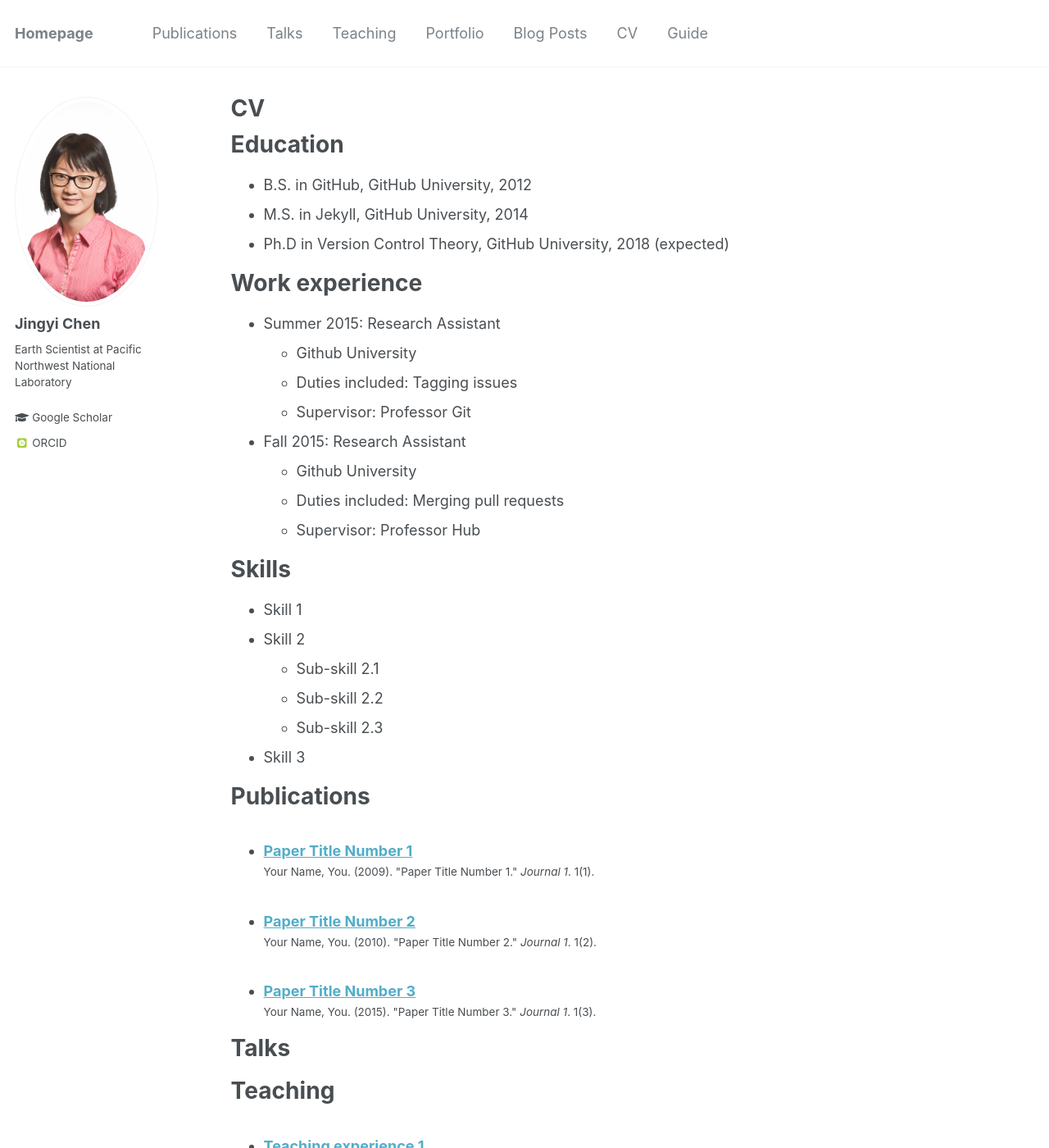
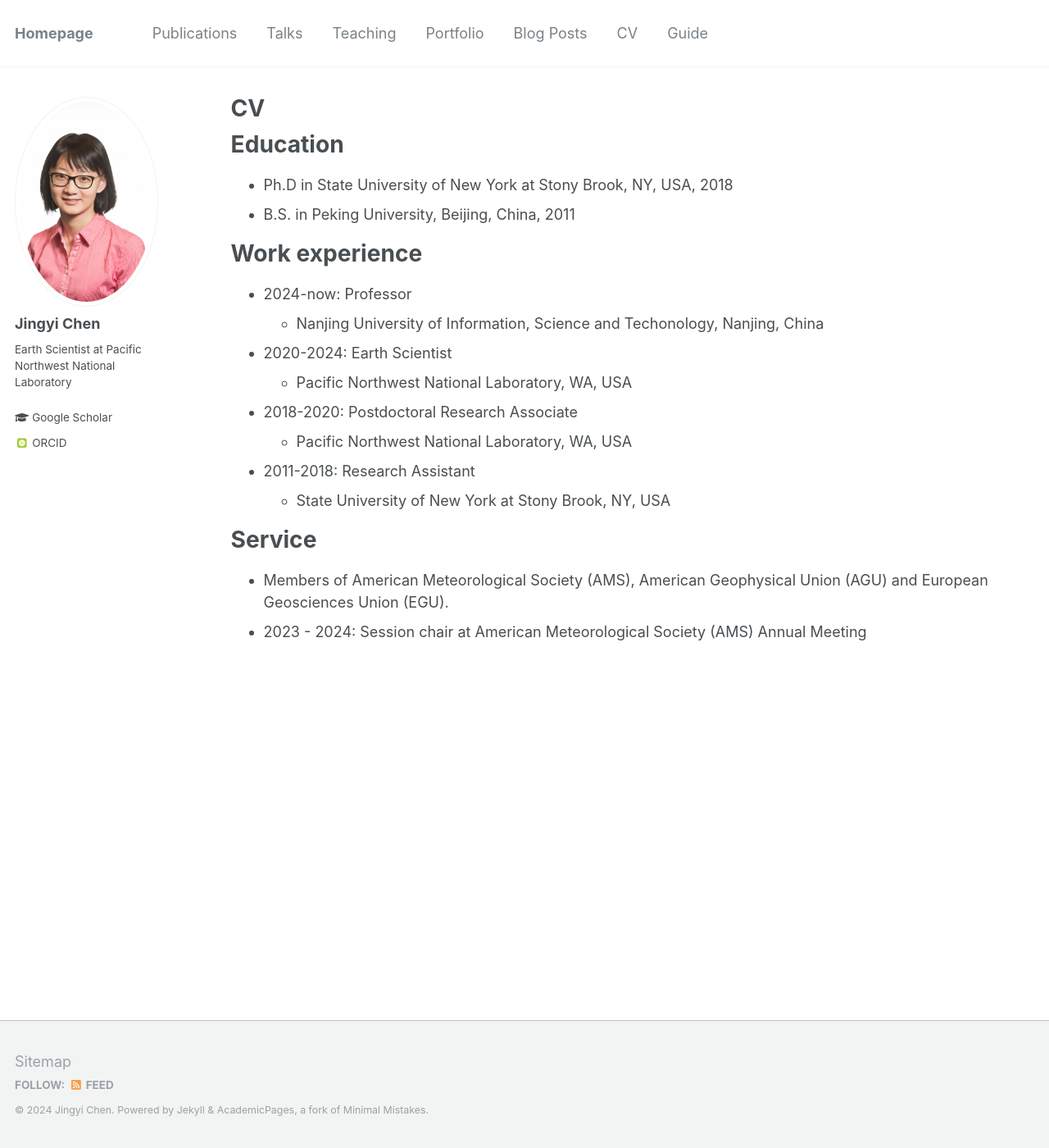
Before and after one commit to Jingyi-Chen/jingyi-chen.github.io, a Jekyll site: the page built from _pages/cv.md, in a window 1280 px wide and 1400 px high. Shown: the whole window at 82% size. Built offline with Jekyll 4.4.1, drawn with Linux system fonts in a browser that asks for light colours; some web fonts are replaced; some of the changed text lies outside the part shown.

Commit message:
Update cv.md

```diff
--- a/_pages/cv.md
+++ b/_pages/cv.md
@@ -7,53 +7,26 @@ redirect_from:
   - /resume
 ---
 
-{% include base_path %}
-
 Education
 ======
-* B.S. in GitHub, GitHub University, 2012
-* M.S. in Jekyll, GitHub University, 2014
-* Ph.D in Version Control Theory, GitHub University, 2018 (expected)
+* Ph.D in State University of New York at Stony Brook, NY, USA, 2018
+* B.S. in Peking University, Beijing, China, 2011
 
 Work experience
 ======
-* Summer 2015: Research Assistant
-  * Github University
-  * Duties included: Tagging issues
-  * Supervisor: Professor Git
+* 2024-now: Professor
+  * Nanjing University of Information, Science and Techonology, Nanjing, China
 
-* Fall 2015: Research Assistant
-  * Github University
-  * Duties included: Merging pull requests
-  * Supervisor: Professor Hub
+* 2020-2024: Earth Scientist
+  * Pacific Northwest National Laboratory, WA, USA
 
-Skills
+* 2018-2020: Postdoctoral Research Associate
+  * Pacific Northwest National Laboratory, WA, USA
+
+* 2011-2018: Research Assistant
+  * State University of New York at Stony Brook, NY, USA
+
+Service
 ======
-* Skill 1
-* Skill 2
-  * Sub-skill 2.1
-  * Sub-skill 2.2
-  * Sub-skill 2.3
-* Skill 3
-
-Publications
-======
-  <ul>{% for post in site.publications %}
-    {% include archive-single-cv.html %}
-  {% endfor %}</ul>
-
-Talks
-======
-  <ul>{% for post in site.talks %}
-    {% include archive-single-talk-cv.html %}
-  {% endfor %}</ul>
-
-Teaching
-======
-  <ul>{% for post in site.teaching %}
-    {% include archive-single-cv.html %}
-  {% endfor %}</ul>
-
-Service and leadership
-======
-* Currently signed in to 43 different slack teams
+* Members of American Meteorological Society (AMS), American Geophysical Union (AGU) and European Geosciences Union (EGU).
+* 2023 - 2024: Session chair at American Meteorological Society (AMS) Annual Meeting
```
